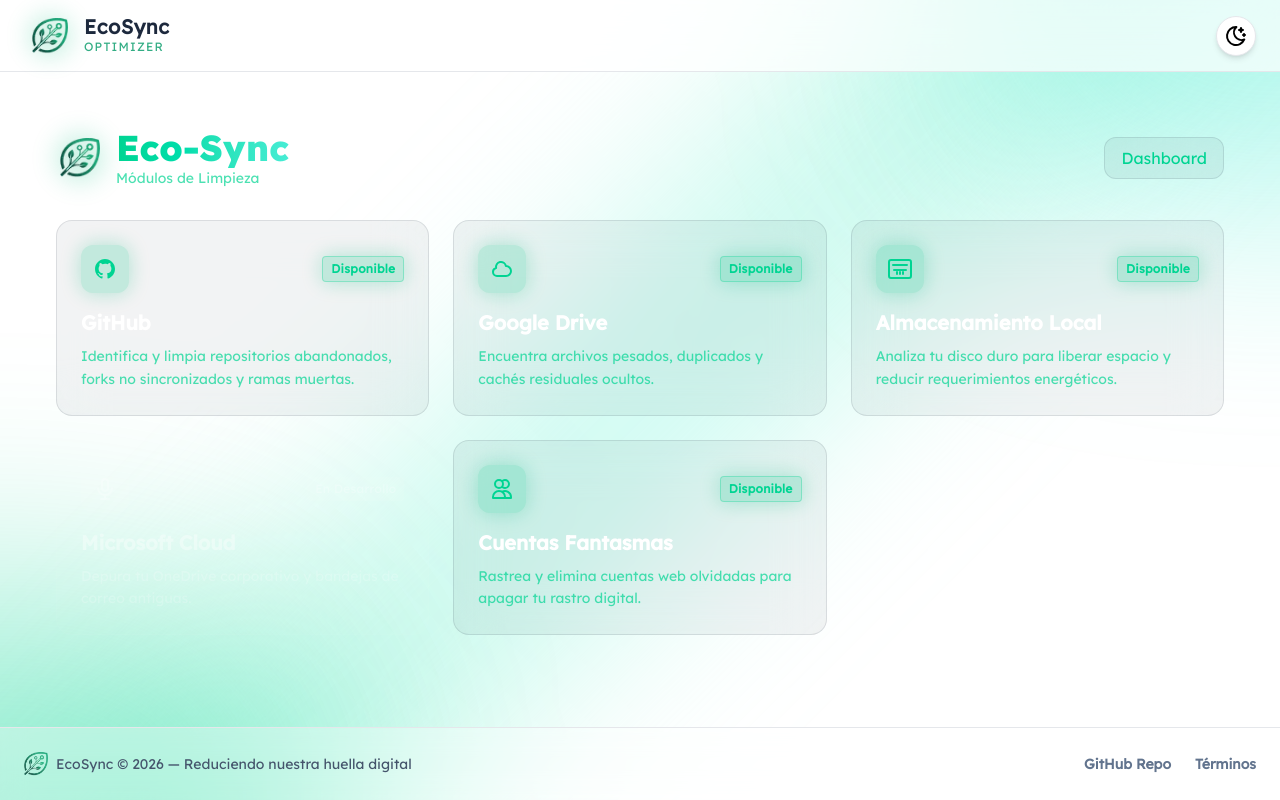
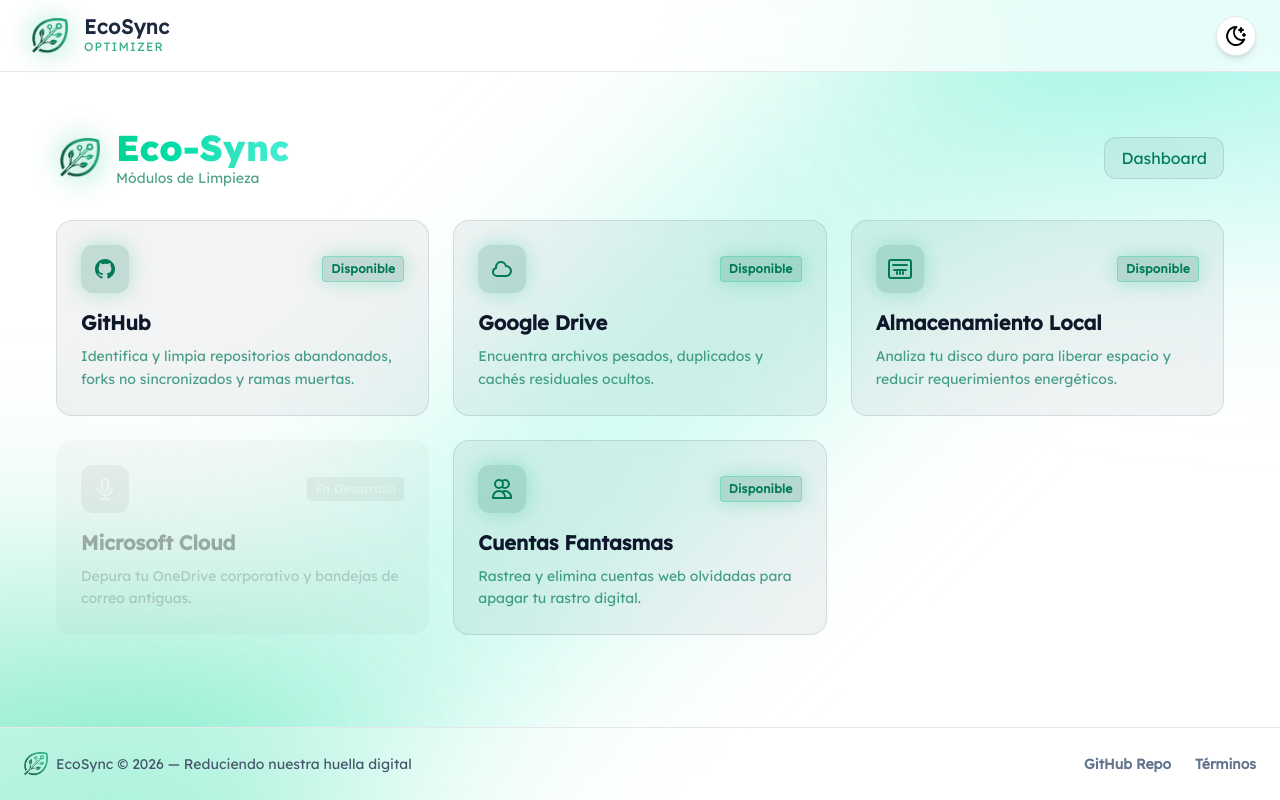
Before and after one commit to KevinKeyssx/EcoSync-Front, a SvelteKit app: page /scan in a window 1280 px wide. Built offline with nearby package versions, Linux system fonts and the light colour scheme.

Commit message:
Light mode implemented

```diff
--- a/src/routes/dashboard/+page.svelte
+++ b/src/routes/dashboard/+page.svelte
@@ -76,14 +76,14 @@
                             Eco-Sync
                         </h1>
 
-                        <p class="text-sm text-emerald-400/70">Digital Footprint Optimizer</p>
+                        <p class="text-sm text-emerald-700/70 dark:text-emerald-400/70">Digital Footprint Optimizer</p>
                     </div>
                 </div>
 
                 <nav class="flex gap-2">
                     <button
                         onclick={() => goto('/scan')}
-                        class="px-4 py-2 rounded-xl transition-all duration-300 glass-effect text-emerald-400 hover:bg-white/10"
+                        class="px-4 py-2 rounded-xl transition-all duration-300 glass-effect text-emerald-700 dark:text-emerald-400 hover:bg-slate-900/10 dark:hover:bg-white/10"
                     >
                         Scan
                     </button>
@@ -121,7 +121,7 @@
 
                 <div class="glass-effect rounded-2xl p-6">
                     <div class="flex items-center justify-between mb-6">
-                        <h2 class="text-2xl font-bold text-emerald-400">Recent Scans</h2>
+                        <h2 class="text-2xl font-bold text-emerald-700 dark:text-emerald-400">Recent Scans</h2>
                         <button
                             onclick={() => goto('/scan')}
                             class="px-6 py-3 bg-linear-to-r from-emerald-500 to-teal-600 text-white rounded-xl hover:shadow-lg hover:scale-105 transition-all duration-300 glow-effect"
@@ -139,7 +139,7 @@
                             <svg class="w-16 h-16 mx-auto mb-4 text-emerald-400/30" fill="none" stroke="currentColor" viewBox="0 0 24 24">
                                 <path stroke-linecap="round" stroke-linejoin="round" stroke-width="2" d="M9 13h6m-3-3v6m5 5H7a2 2 0 01-2-2V5a2 2 0 012-2h5.586a1 1 0 01.707.293l5.414 5.414a1 1 0 01.293.707V19a2 2 0 01-2 2z"></path>
                             </svg>
-                            <p class="text-emerald-400/70 mb-4">No scans yet. Start your first scan to optimize your digital footprint!</p>
+                            <p class="text-emerald-700/70 dark:text-emerald-400/70 mb-4">No scans yet. Start your first scan to optimize your digital footprint!</p>
                             <button
                                 onclick={() => goto('/scan')}
                                 class="px-6 py-3 bg-emerald-500 text-white rounded-xl hover:bg-emerald-600 transition-colors"
@@ -150,29 +150,29 @@
                     {:else}
                         <div class="space-y-3">
                             {#each scans as scan}
-                                <div class="bg-white/5 rounded-xl p-4 hover:bg-white/10 transition-all duration-300 border border-white/10">
+                                <div class="bg-slate-900/5 dark:bg-white/5 rounded-xl p-4 hover:bg-slate-900/10 dark:hover:bg-white/10 transition-all duration-300 border border-slate-900/10 dark:border-white/10">
                                     <div class="flex items-center justify-between">
                                         <div class="flex-1">
                                             <div class="flex items-center gap-3">
-                                                <div class="w-10 h-10 rounded-lg bg-emerald-500/20 flex items-center justify-center">
-                                                    <svg class="w-5 h-5 text-emerald-400" fill="none" stroke="currentColor" viewBox="0 0 24 24">
+                                                <div class="w-10 h-10 rounded-lg bg-emerald-700/20 dark:bg-emerald-500/20 flex items-center justify-center">
+                                                    <svg class="w-5 h-5 text-emerald-700 dark:text-emerald-400" fill="none" stroke="currentColor" viewBox="0 0 24 24">
                                                         <path stroke-linecap="round" stroke-linejoin="round" stroke-width="2" d="M9 12h6m-6 4h6m2 5H7a2 2 0 01-2-2V5a2 2 0 012-2h5.586a1 1 0 01.707.293l5.414 5.414a1 1 0 01.293.707V19a2 2 0 01-2 2z"></path>
                                                     </svg>
                                                 </div>
                                                 <div>
-                                                    <h3 class="text-white font-semibold">{scan.source_type.charAt(0).toUpperCase() + scan.source_type.slice(1)} Scan</h3>
-                                                    <p class="text-sm text-emerald-400/70">{formatDate(scan.scan_date)}</p>
+                                                    <h3 class="text-slate-900 dark:text-white font-semibold">{scan.source_type.charAt(0).toUpperCase() + scan.source_type.slice(1)} Scan</h3>
+                                                    <p class="text-sm text-emerald-700/70 dark:text-emerald-400/70">{formatDate(scan.scan_date)}</p>
                                                 </div>
                                             </div>
                                         </div>
                                         <div class="text-right space-y-1">
-                                            <div class="text-sm text-emerald-400">
+                                            <div class="text-sm text-emerald-700 dark:text-emerald-400">
                                                 <span class="font-semibold">{scan.waste_files}</span> waste files
                                             </div>
-                                            <div class="text-sm text-emerald-400/70">
+                                            <div class="text-sm text-emerald-700/70 dark:text-emerald-400/70">
                                                 {Number(scan.waste_size_gb).toFixed(2)} GB
                                             </div>
-                                            <div class="text-xs text-emerald-400 font-semibold">
+                                            <div class="text-xs text-emerald-700 dark:text-emerald-400 font-semibold">
                                                 {Number(scan.co2_saved_estimate_g).toFixed(0)}g CO₂ saved
                                             </div>
                                         </div>
--- a/src/routes/scan/+layout.svelte
+++ b/src/routes/scan/+layout.svelte
@@ -24,19 +24,19 @@
                         <h1 class="text-3xl md:text-4xl font-bold text-transparent bg-clip-text bg-linear-to-r from-emerald-400 to-teal-300">
                             Eco-Sync
                         </h1>
-                        <p class="text-sm text-emerald-400/70">Módulos de Limpieza</p>
+                        <p class="text-sm text-emerald-700/70 dark:text-emerald-400/70">Módulos de Limpieza</p>
                     </div>
                 </div>
 
                 <nav class="flex gap-2">
-                    <a href="/dashboard" class="px-4 py-2 rounded-xl transition-all duration-300 glass-effect text-emerald-400 hover:bg-white/10">
+                    <a href="/dashboard" class="px-4 py-2 rounded-xl transition-all duration-300 glass-effect text-emerald-700 dark:text-emerald-400 hover:bg-slate-900/10 dark:hover:bg-white/10">
                         Dashboard
                     </a>
                 </nav>
             </div>
 
             {#if isSubpage}
-                <a href="/scan" class="inline-flex items-center gap-2 text-emerald-400/70 hover:text-emerald-400 transition-colors font-semibold group rounded-lg focus:outline-none mt-2">
+                <a href="/scan" class="inline-flex items-center gap-2 text-emerald-700/70 dark:text-emerald-400/70 hover:text-emerald-700 dark:hover:text-emerald-400 transition-colors font-semibold group rounded-lg focus:outline-none mt-2">
                     <svg class="w-5 h-5 group-hover:-translate-x-1 transition-transform" fill="none" stroke="currentColor" viewBox="0 0 24 24"><path stroke-linecap="round" stroke-linejoin="round" stroke-width="2" d="M10 19l-7-7m0 0l7-7m-7 7h18"></path></svg>
                     Volver al Hub
                 </a>
--- a/src/routes/scan/+page.svelte
+++ b/src/routes/scan/+page.svelte
@@ -17,12 +17,12 @@
             href={tool.status === 'active' ? `/scan/${tool.id}` : undefined}
             class="text-left rounded-2xl p-6 transition-all duration-300 relative overflow-hidden flex flex-col h-full focus:outline-none focus:ring-2 focus:ring-emerald-500/50
                 {tool.status === 'active'
-                    ? 'glass-effect hover:bg-white/10 hover:-translate-y-1 cursor-pointer group hover:shadow-[0_0_20px_rgba(52,211,153,0.1)] block'
-                    : 'bg-white/5 border border-white/5 opacity-50 cursor-not-allowed filter grayscale'}"
+                    ? 'glass-effect hover:bg-slate-900/10 dark:hover:bg-white/10 hover:-translate-y-1 cursor-pointer group hover:shadow-[0_0_20px_rgba(52,211,153,0.1)] block'
+                    : 'bg-slate-900/5 dark:bg-white/5 border border-white/5 opacity-50 cursor-not-allowed filter grayscale'}"
         >
             <div class="flex items-center justify-between mb-4 relative z-10 w-full">
                 <div class="w-12 h-12 rounded-xl flex items-center justify-center transition-all duration-300
-                    {tool.status === 'active' ? 'bg-emerald-500/20 text-emerald-400 group-hover:scale-110 glow-effect' : 'bg-white/10 text-white/50'}">
+                    {tool.status === 'active' ? 'bg-emerald-700/20 dark:bg-emerald-500/20 text-emerald-700 dark:text-emerald-400 group-hover:scale-110 glow-effect' : 'bg-slate-900/10 dark:bg-white/10 text-white/50'}">
 
                     {#if tool.id === 'github'}
                         <svg class="w-6 h-6" fill="currentColor" viewBox="0 0 24 24"><path fill-rule="evenodd" clip-rule="evenodd" d="M12 2C6.477 2 2 6.477 2 12c0 4.42 2.865 8.166 6.839 9.489.5.092.682-.217.682-.482 0-.237-.008-.866-.013-1.7-2.782.603-3.369-1.34-3.369-1.34-.454-1.156-1.11-1.463-1.11-1.463-.908-.62.069-.608.069-.608 1.003.07 1.531 1.03 1.531 1.03.892 1.529 2.341 1.087 2.91.831.092-.646.35-1.086.636-1.336-2.22-.253-4.555-1.11-4.555-4.943 0-1.091.39-1.984 1.029-2.683-.103-.253-.446-1.27.098-2.647 0 0 .84-.269 2.75 1.025A9.578 9.578 0 0112 6.836c.85.004 1.705.114 2.504.336 1.909-1.294 2.747-1.025 2.747-1.025.546 1.377.203 2.394.1 2.647.64.699 1.028 1.592 1.028 2.683 0 3.842-2.339 4.687-4.566 4.935.359.309.678.919.678 1.852 0 1.336-.012 2.415-.012 2.743 0 .267.18.578.688.48C19.138 20.161 22 16.418 22 12c0-5.523-4.477-10-10-10z"/></svg>
@@ -38,18 +38,18 @@
                 </div>
 
                 {#if tool.status === 'dev'}
-                    <span class="px-2 py-1 rounded bg-white/10 text-white/50 text-xs font-medium tracking-wide">
+                    <span class="px-2 py-1 rounded bg-slate-900/10 dark:bg-white/10 text-white/50 text-xs font-medium tracking-wide">
                         En Desarrollo
                     </span>
                 {:else}
-                    <span class="px-2 py-1 rounded bg-emerald-500/20 text-emerald-400 border border-emerald-400/30 text-xs font-semibold tracking-wide shadow-[0_0_10px_rgba(16,185,129,0.1)] glow-effect">
+                    <span class="px-2 py-1 rounded bg-emerald-700/20 dark:bg-emerald-500/20 text-emerald-700 dark:text-emerald-400 border border-emerald-400/30 text-xs font-semibold tracking-wide shadow-[0_0_10px_rgba(16,185,129,0.1)] glow-effect">
                         Disponible
                     </span>
                 {/if}
             </div>
 
-            <h3 class="relative z-10 text-xl font-bold {tool.status === 'active' ? 'text-white' : 'text-white/70'} mb-2">{tool.name}</h3>
-            <p class="relative z-10 {tool.status === 'active' ? 'text-emerald-400/70' : 'text-white/40'} text-sm leading-relaxed">{tool.desc}</p>
+            <h3 class="relative z-10 text-xl font-bold {tool.status === 'active' ? 'text-slate-900 dark:text-white' : 'text-slate-900/70 dark:text-white/70'} mb-2">{tool.name}</h3>
+            <p class="relative z-10 {tool.status === 'active' ? 'text-emerald-700/70 dark:text-emerald-400/70' : 'text-slate-900/40 dark:text-white/40'} text-sm leading-relaxed">{tool.desc}</p>
         </svelte:element>
     {/each}
 </div>
```
